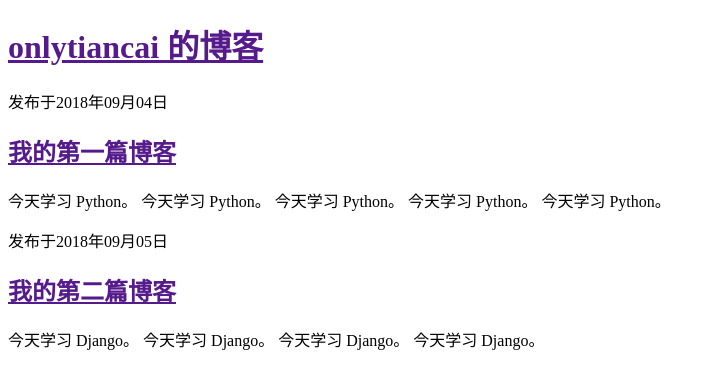
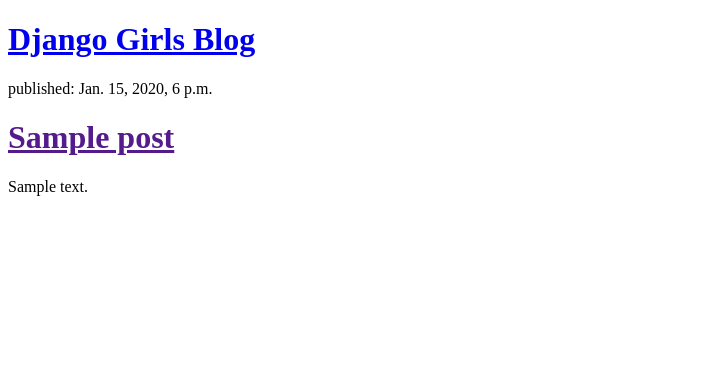
Before and after one commit to onlytiancai/djangogirls, a Django app: template blog/templates/blog/post_list.html in a window 1280 px wide. Shown: the top 389 px of the page, without its empty margins (0-716 px from the left). Run offline with Django 3.2, Linux system fonts and the light colour scheme; the template is opened without the code that fills it: values that come from a table or form of the project are taken from there, others are empty; tables that the repository leaves empty hold one stand-in row (values such as "Sample post").

Commit message:
第三次提交

```diff
--- a/blog/templates/blog/post_list.html
+++ b/blog/templates/blog/post_list.html
@@ -5,30 +5,16 @@
         <meta charset="utf-8">
     </head>
     <body>
-    <div>
-        <h1><a href="">onlytiancai 的博客</a></h1>
+        <div>
+            <h1><a href="/">Django Girls Blog</a></h1>
         </div>
 
-        <div>
-            <p>发布于2018年09月04日</p>
-            <h2><a href="">我的第一篇博客</a></h2>
-            <p>
-            今天学习 Python。
-            今天学习 Python。
-            今天学习 Python。
-            今天学习 Python。
-            今天学习 Python。</p>
-        </div>
-
-        <div>
-            <p>发布于2018年09月05日</p>
-            <h2><a href="">我的第二篇博客</a></h2>
-            <p>
-            今天学习 Django。
-            今天学习 Django。
-            今天学习 Django。
-            今天学习 Django。
-            </p>
-        </div>
+        {% for post in posts %}
+            <div>
+                <p>published: {{ post.published_date }}</p>
+                <h1><a href="">{{ post.title }}</a></h1>
+                <p>{{ post.text|linebreaksbr }}</p>
+            </div>
+        {% endfor %}
     </body>
 </html>
```
Also changed, not shown: blog/views.py (+11 -3 lines).
